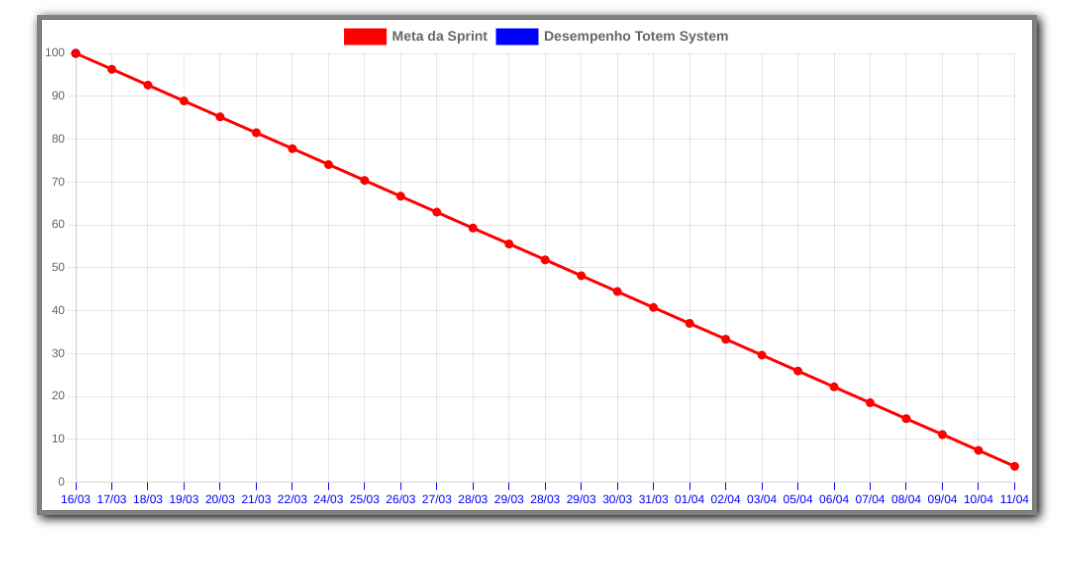
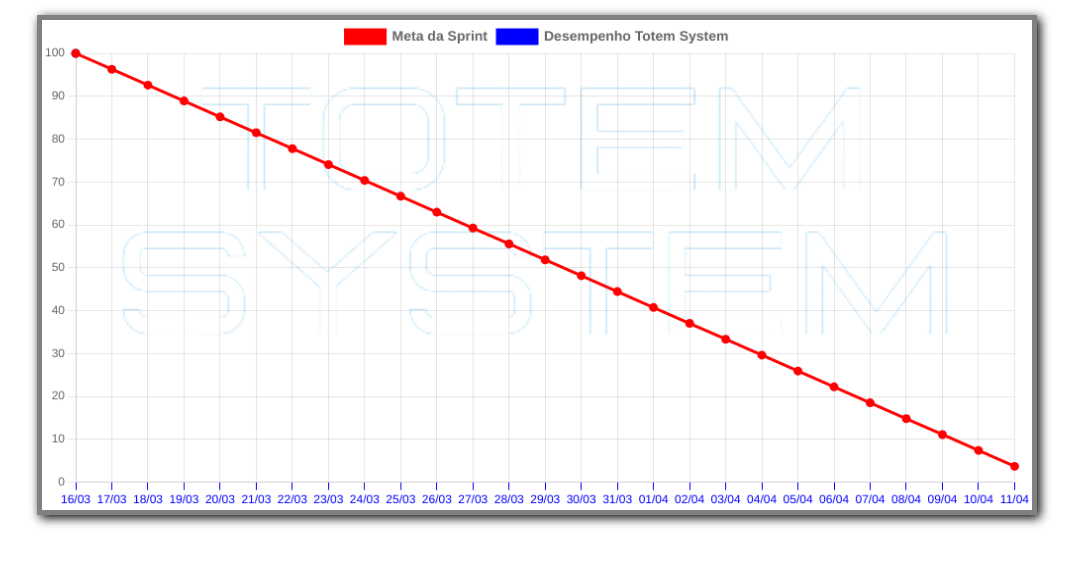
Before and after one commit to leticia-NCosta/TotemSystem, a plain HTML site: page Gráfico Burndown/index.html in a window 1280 px wide. Shown: the whole page, without its empty margins (103-1182 px from the left). Drawn offline with nearby package versions, Linux system fonts and the light colour scheme.

Commit message:
arrumando grafico

```diff
--- a/Gráfico Burndown/script.js
+++ b/Gráfico Burndown/script.js
@@ -2,8 +2,8 @@
 // o valor deste entregavel em fibonnaci
 
 var x = 100;
-var datas = ["16/03","17/03","18/03","19/03","20/03","21/03","22/03","24/03","25/03","26/03",
-"27/03","28/03","29/03","28/03","29/03","30/03","31/03","01/04","02/04","03/04","05/04","06/04",
+var datas = ["16/03","17/03","18/03","19/03","20/03","21/03","22/03","23/03","24/03","25/03","26/03",
+"27/03","28/03","29/03","30/03","31/03","01/04","02/04","03/04","04/04","05/04","06/04",
 "07/04","08/04","09/04","10/04","11/04"]
 var calculo_meta = []
 
--- a/Gráfico Burndown/style.css
+++ b/Gráfico Burndown/style.css
@@ -10,6 +10,10 @@
     margin: auto;
     height: 400px;
     width: 80%;
+    background-image: url("../Imagens/logosite.png");
+    background-repeat: no-repeat;
+    background-position: center;
+    background-size: 90%;
 }
 canvas {
     border: 5px solid grey;
```
